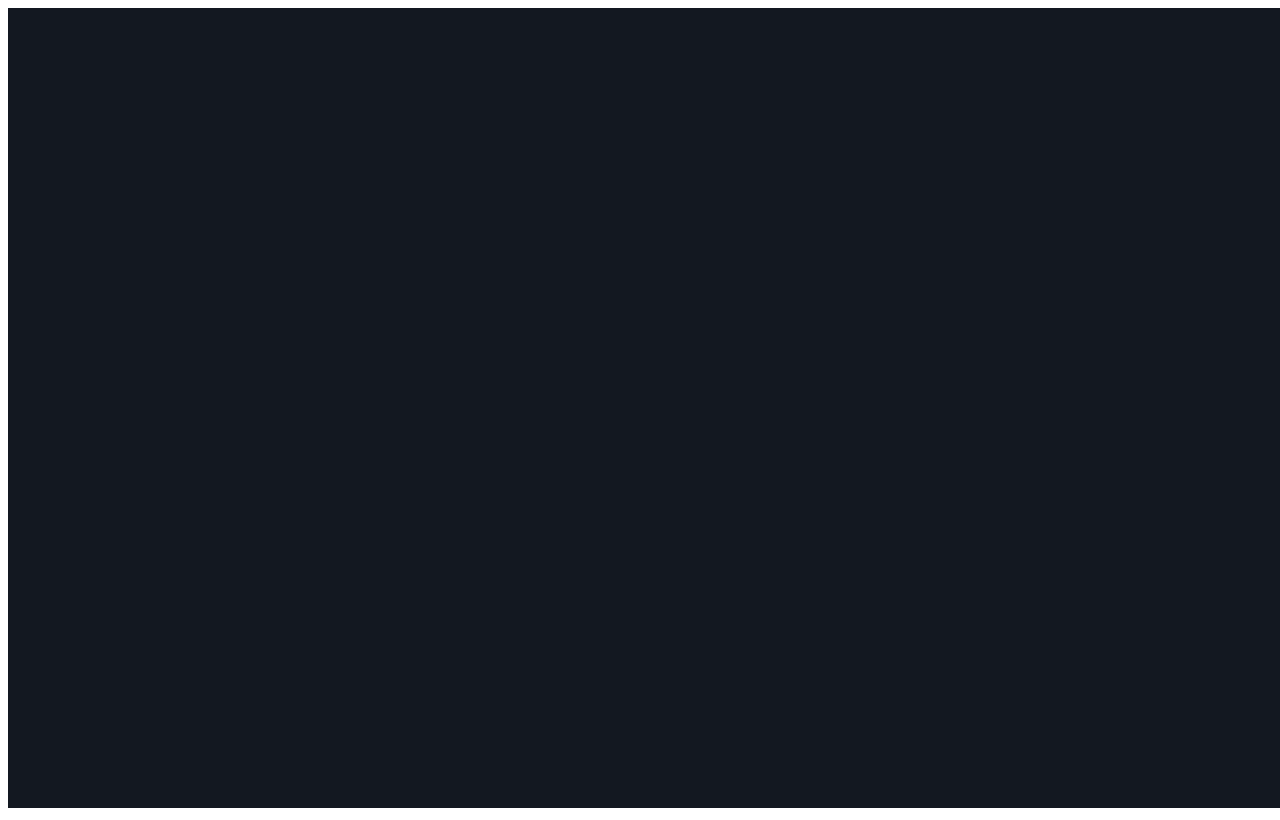
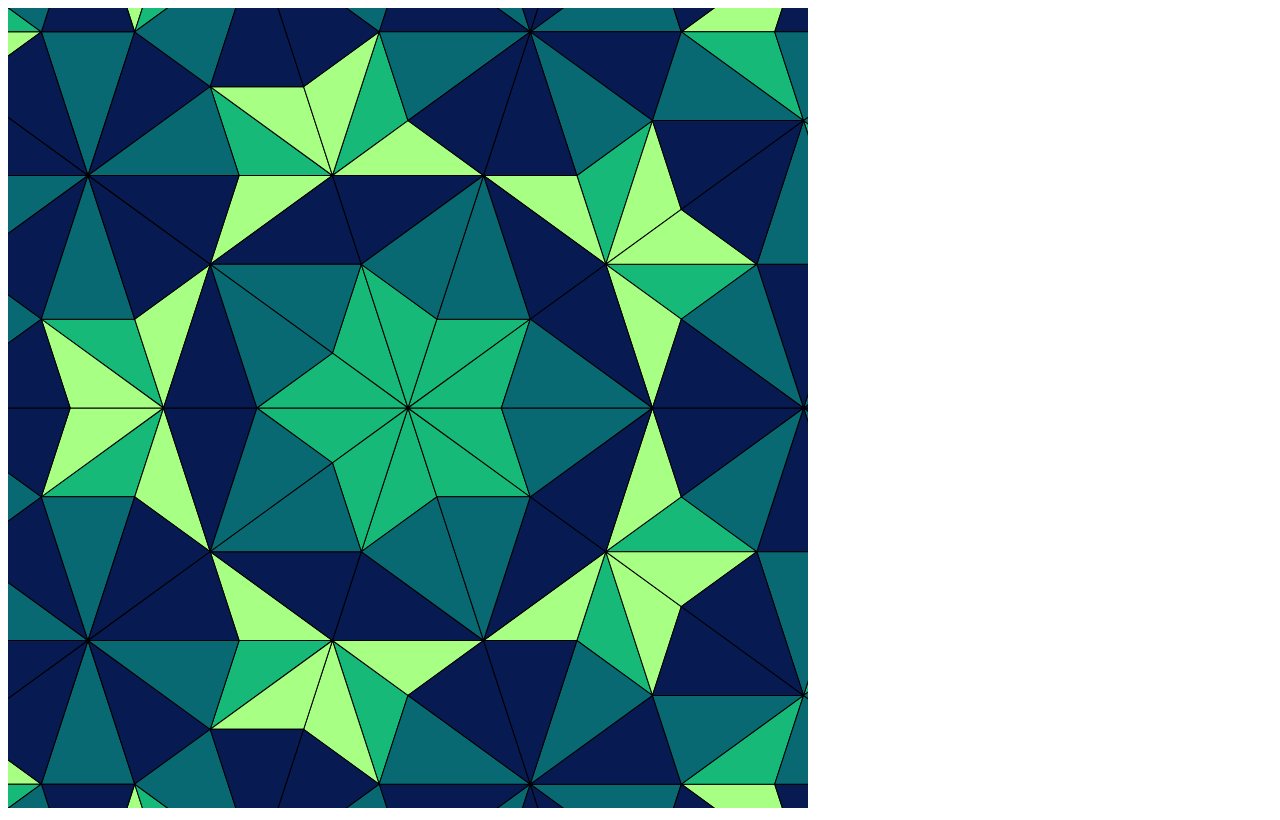
Before and after one commit to m12watanabe1a/p5penrose, a website built with Parcel: page src/index.html in a window 1280 px wide. Built offline with nearby package versions, Linux system fonts and the light colour scheme.

Commit message:
complete tiling

```diff
--- a/src/half_dart.ts
+++ b/src/half_dart.ts
@@ -11,6 +11,9 @@ class HalfDart implements Triangle {
   public pointD: Point = { x: 0, y: 0 };
 
   public isMirror: boolean = false;
+
+  private halfdart_list: HalfDart[] = [];
+  private halfkite_list: HalfKite[] = [];
 
   constructor(pointA: Point, pointB: Point, pointC: Point) {
     this.pointA = pointA;
@@ -30,18 +33,8 @@ class HalfDart implements Triangle {
       radCAD = -radCAD;
     }
 
-    this.pointD.x = pointA.x + (vecAC_x * Math.cos(radCAD) - vecAC_y * Math.sin(radCAD));
-    this.pointD.y = pointA.y + (-vecAC_x * Math.sin(radCAD) - vecAC_y * Math.cos(radCAD));
-  }
-
-  public YieldHalfDartList(): HalfDart[] {
-    let hd1 = new HalfDart(this.pointB, this.pointC, this.pointD);
-    return [hd1];
-  }
-
-  public YieldHalfKiteList(): HalfKite[] {
-    let hk1 = new HalfKite(this.pointA, this.pointC, this.pointD);
-    return [hk1];
+    this.pointD.x = pointA.x + (vecAC_x * Math.cos(radCAD) + vecAC_y * Math.sin(radCAD));
+    this.pointD.y = pointA.y + (-vecAC_x * Math.sin(radCAD) + vecAC_y * Math.cos(radCAD));
   }
 };
 export = HalfDart;
--- a/src/half_kite.ts
+++ b/src/half_kite.ts
@@ -56,17 +56,5 @@ class HalfKite implements Triangle {
     this.pointF.x = pointA.x + (vecAE_x * Math.cos(radEAF) + vecAE_y * Math.sin(radEAF));
     this.pointF.y = pointA.y + (-vecAE_x * Math.sin(radEAF) + vecAE_y * Math.cos(radEAF));
   }
-
-  public YieldHalfDartList(): HalfDart[] {
-    let hd1 = new HalfDart(this.pointA, this.pointD, this.pointE);
-    let hd2 = new HalfDart(this.pointA, this.pointD, this.pointF);
-    return [hd1, hd2];
-  }
-
-  public YieldHalfKiteList(): HalfKite[] {
-    let hk1 = new HalfKite(this.pointC, this.pointD, this.pointB);
-    let hk2 = new HalfKite(this.pointC, this.pointD, this.pointE);
-    return [hk1, hk2];
-  }
 };
 export = HalfKite;
--- a/src/index.html
+++ b/src/index.html
@@ -3,7 +3,7 @@
   <head>
     <meta charset="UTF-8">
     <meta name="viewport" content="width=device-width, initial-scale=1.0">
-    <title>Hello p5</title>
+    <title>Penrose Tiling</title>
     <script src="main.ts"></script>
   </head>
   <body>
--- a/src/main.ts
+++ b/src/main.ts
@@ -1,69 +1,158 @@
 import p5 from "p5"
 import HalfKite from "./half_kite"
 import HalfDart from "./half_dart"
+import Point from "./point"
 
 const sketch = (p: p5) => {
-  var hk_list: HalfKite[] = [];
-  var new_hk_list: HalfKite[] = [];
-  var hd_list: HalfDart[] = [];
-  var new_hd_list: HalfDart[] = [];
+  var kite_list: HalfKite[] = [];
+  var new_kite_list: HalfKite[] = [];
+  var dart_list: HalfDart[] = [];
+  var new_dart_list: HalfDart[] = [];
 
-  const initHalfKite = () => {
+  const KITE_COLOR1 = p.color("#071a52");
+  const KITE_COLOR2 = p.color("#086972");
+  const DART_COLOR1 = p.color("#17b978");
+  const DART_COLOR2 = p.color("#a7ff83");
+
+  const drawHalfKite = (kite: HalfKite) => {
+    p.fill(kite.isMirror ? KITE_COLOR1 : KITE_COLOR2);
+    p.triangle(
+      kite.pointA.x, kite.pointA.y,
+      kite.pointB.x, kite.pointB.y,
+      kite.pointC.x, kite.pointC.y
+    );
+  }
+
+  const drawFullKite = (kite: HalfKite) => {
+    p.fill(kite.isMirror ? KITE_COLOR1 : KITE_COLOR2);
+    p.triangle(
+      kite.pointA.x, kite.pointA.y,
+      kite.pointB.x, kite.pointB.y,
+      kite.pointC.x, kite.pointC.y
+    );
+    p.triangle(
+      kite.pointA.x, -kite.pointA.y,
+      kite.pointB.x, -kite.pointB.y,
+      kite.pointC.x, -kite.pointC.y
+    );
+  }
+
+  const drawHalfDart = (dart: HalfDart) => {
+    p.fill(dart.isMirror ? DART_COLOR1 : DART_COLOR2);
+    p.triangle(
+      dart.pointA.x, dart.pointA.y,
+      dart.pointB.x, dart.pointB.y,
+      dart.pointC.x, dart.pointC.y
+    );
+  }
+
+  const drawFullDart = (dart: HalfDart) => {
+    p.fill(dart.isMirror ? DART_COLOR1 : DART_COLOR2);
+    p.triangle(
+      dart.pointA.x, dart.pointA.y,
+      dart.pointB.x, dart.pointB.y,
+      dart.pointC.x, dart.pointC.y
+    );
+    p.triangle(
+      dart.pointA.x, -dart.pointA.y,
+      dart.pointB.x, -dart.pointB.y,
+      dart.pointC.x, -dart.pointC.y
+    );
+  }
+
+  const initKite = (l: number) => {
+    let PointA: Point = { x: 0, y: 0 };
+    let PointB: Point = { x: l, y: 0 };
+    let PointC: Point = { x: l / 2, y: l / 2 * p.tan(36) };
+    let dart = new HalfDart(PointA, PointB, PointC);
+    dart_list.push(dart);
+  }
+
+  const initDart = (l: number) => {
+    let PointA: Point = { x: 0, y: 0 };
+    let PointB: Point = { x: l, y: 0 };
+    let PointC: Point = { x: l * p.cos(36), y: l * p.sin(36) };
+    let kite = new HalfKite(PointA, PointB, PointC);
+    kite_list.push(kite);
+  }
+
+  const yieldNewDartFromKite = (kite: HalfKite): HalfDart[] => {
+    let tmp: HalfDart[] = [];
+    tmp.push(new HalfDart(kite.pointA, kite.pointD, kite.pointE));
+    return tmp;
 
   }
 
-  const drawHalfKite = (hk: HalfKite) => {
-    p.fill(p.color("#00ff00"));
-    p.triangle(
-      hk.pointA.x, hk.pointA.y,
-      hk.pointB.x, hk.pointB.y,
-      hk.pointC.x, hk.pointC.y
-    );
+  const yieldNewKiteFromKite = (kite: HalfKite): HalfKite[] => {
+    let tmp: HalfKite[] = [];
+    tmp.push(new HalfKite(kite.pointC, kite.pointD, kite.pointB));
+    tmp.push(new HalfKite(kite.pointC, kite.pointD, kite.pointE));
+    return tmp;
   }
 
-  const drawHalfDart = (hk: HalfDart) => {
-    p.fill(p.color("#ff0000"));
-    p.triangle(
-      hk.pointA.x, hk.pointA.y,
-      hk.pointB.x, hk.pointB.y,
-      hk.pointC.x, hk.pointC.y
-    );
+  const yieldNewDartFromDart = (dart: HalfDart): HalfDart[] => {
+    let tmp: HalfDart[] = [];
+    tmp.push(new HalfDart(dart.pointB, dart.pointC, dart.pointD));
+    return tmp;
+  }
+
+  const yieldNewKiteFromDart = (dart: HalfDart): HalfKite[] => {
+    let tmp: HalfKite[] = [];
+    tmp.push(new HalfKite(dart.pointA, dart.pointC, dart.pointD));
+    return tmp;
   }
 
   p.setup = () => {
-    p.createCanvas(p.windowWidth, p.windowHeight);
+    p.createCanvas(p.windowHeight, p.windowHeight);
     p.angleMode(p.DEGREES);
     p.background("#131821");
+    p.frameRate(0.5);
 
-    let l = Math.max(p.width, p.height) * 0.25;
+    kite_list = [];
+    dart_list = [];
+    let l = Math.min(p.width, p.height) * 0.8;
+    initDart(l);
   };
 
   var loop_num = 0;
   p.draw = () => {
     p.translate(p.width / 2, p.height / 2);
+    new_dart_list = [];
+    new_kite_list = [];
 
-    hk_list.forEach(hk => {
-      drawHalfKite(hk);
-      hk.YieldHalfKiteList().forEach(kite => {
-        new_hk_list.push(kite);
+    kite_list.forEach(kite => {
+      yieldNewKiteFromKite(kite).forEach(kite_child => {
+        new_kite_list.push(kite_child);
       });
-      hk.YieldHalfDartList().forEach(dart => {
-        hd_list.push(dart)
+      yieldNewDartFromKite(kite).forEach(dart_child => {
+        new_dart_list.push(dart_child);
       })
     });
-    hd_list.forEach(hd => {
-      drawHalfDart(hd);
-      // hd.YieldHalfKiteList().forEach(kite => {
-      //   new_hk_list.push(kite);
-      // });
-      hd.YieldHalfDartList().forEach(dart => {
-        new_hd_list.push(dart)
+
+    dart_list.forEach(dart => {
+      yieldNewDartFromDart(dart).forEach(dart_child => {
+        new_dart_list.push(dart_child);
+      });
+      yieldNewKiteFromDart(dart).forEach(kite_child => {
+        new_kite_list.push(kite_child);
       })
     })
-    console.log(new_hd_list);
-    hk_list = new_hk_list;
-    hd_list = new_hd_list;
-    if (loop_num > 2) p.noLoop();
+
+    for (let i = 0; i < 5; i++) {
+      p.rotate(72);
+      new_dart_list.forEach(dart => {
+        drawFullDart(dart);
+      })
+
+      new_kite_list.forEach(kite => {
+        drawFullKite(kite);
+      })
+    }
+
+    if (loop_num > 7) p.noLoop();
+
+    kite_list = new_kite_list;
+    dart_list = new_dart_list;
     loop_num++;
   };
 
--- a/src/triangle.ts
+++ b/src/triangle.ts
@@ -1,12 +1,8 @@
-import HalfDart from "./half_dart";
-import HalfKite from "./half_kite";
 import Point from "./point"
 interface Triangle {
   pointA: Point;
   pointB: Point;
   pointC: Point;
-  YieldHalfKiteList(): HalfKite[];
-  YieldHalfDartList(): HalfDart[];
 };
 
 export = Triangle;
```
Also changed, not shown: src/vector.ts (deleted, +0 -8 lines), 1 other file.
